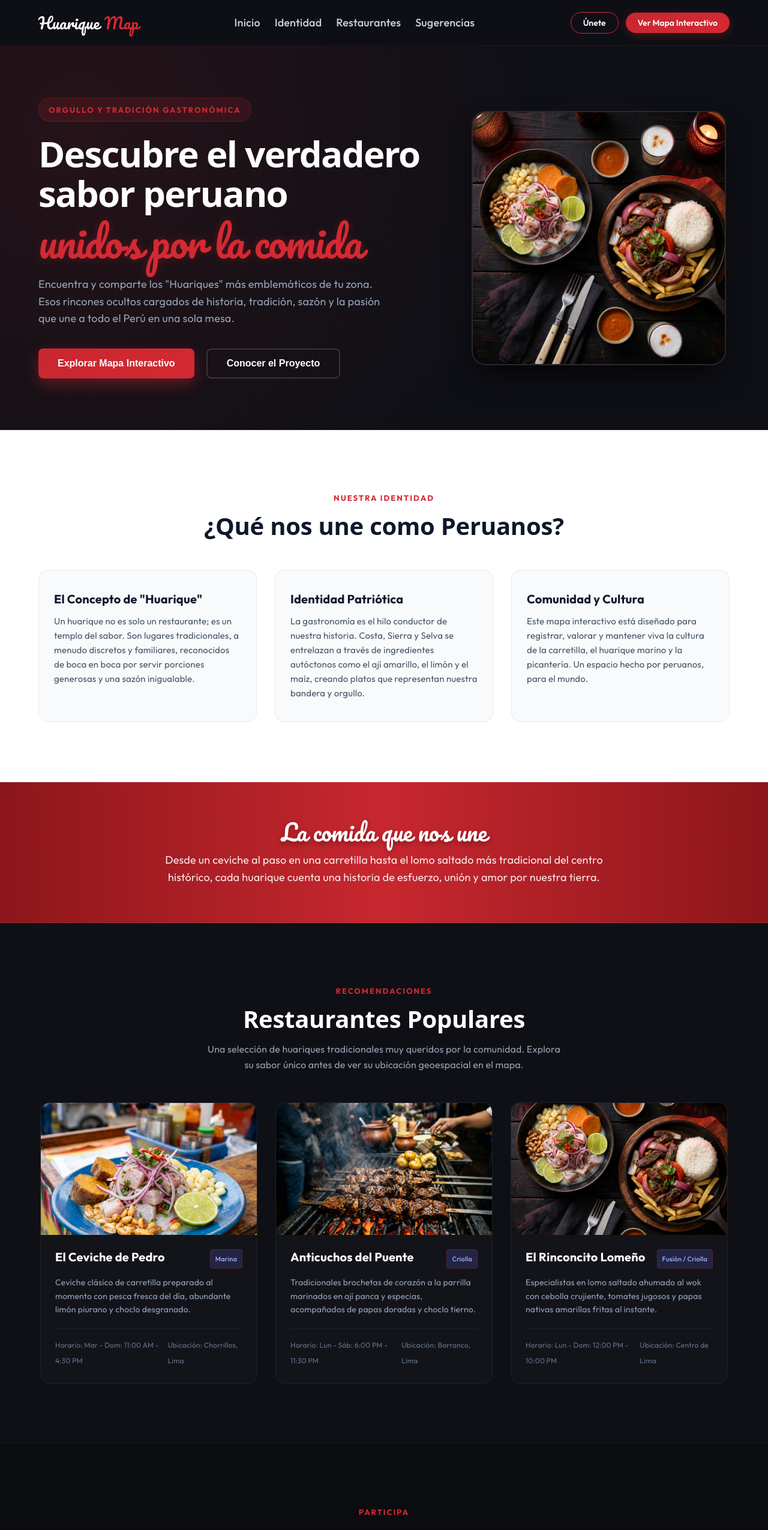
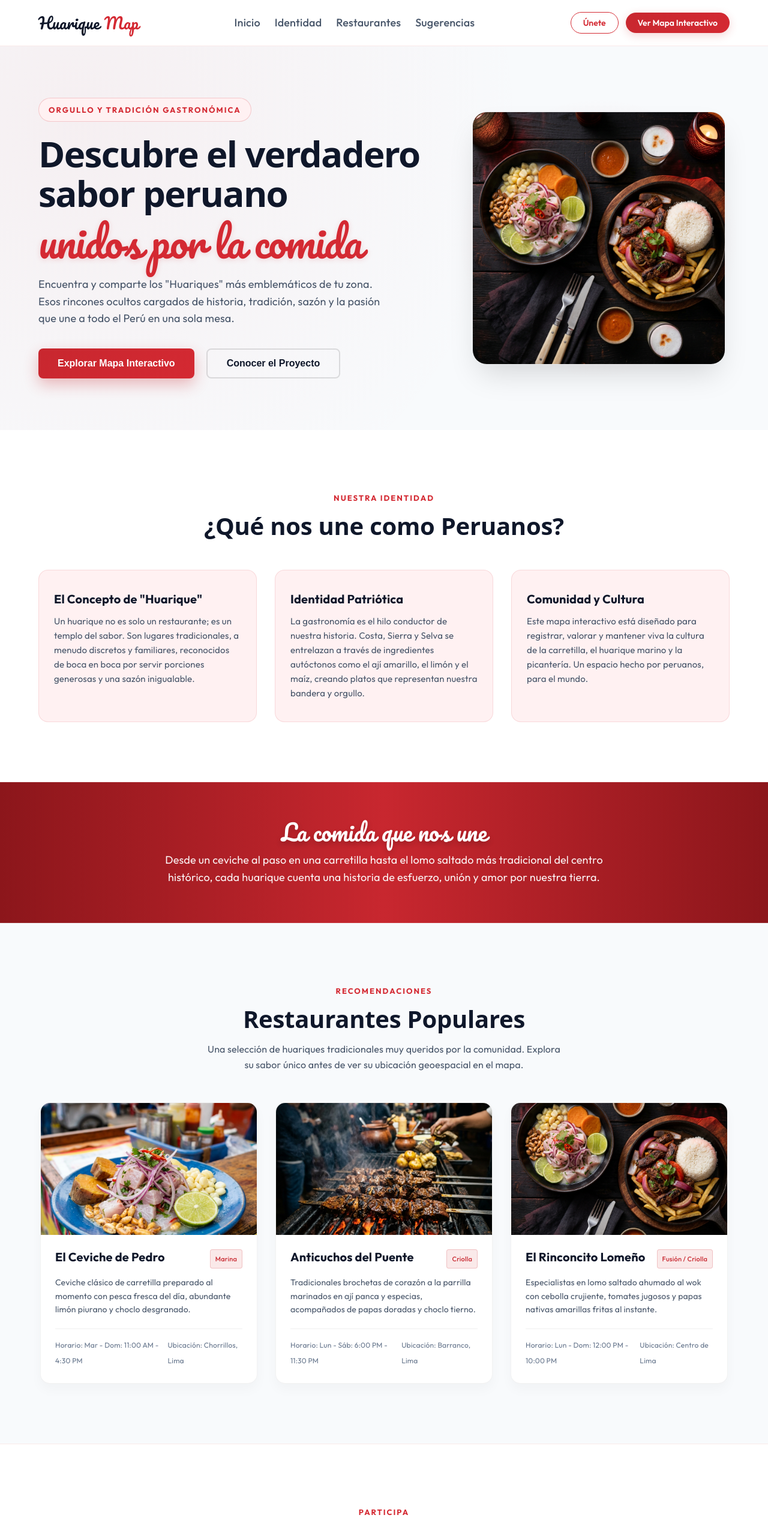
Before and after one commit to ChethhSito/HuariqueMapsFront, a React (Vite) app: page / in a window 1280 px wide. Shown: the top 2551 px of the page at 60% size. Built offline with nearby package versions, Linux system fonts and the light colour scheme.

Commit message:
Refactor: Convert entire frontend (Landing Page and Map Explorer) to a premium light theme with Peruvian flag inspired layout

```diff
--- a/src/components/LandingPage.css
+++ b/src/components/LandingPage.css
@@ -4,15 +4,20 @@
   --peru-red: #c8272f;
   --peru-red-bright: #d42932;
   --peru-red-dark: #8c161b;
+  --peru-red-light: #fff1f2;
   --peru-white: #ffffff;
+  --peru-bg: #f8fafc;
+  --peru-text: #475569;
+  --peru-text-dark: #0f172a;
+  --peru-border: rgba(200, 39, 47, 0.1);
   --font-title: 'Pacifico', cursive;
   --font-sans: 'Outfit', sans-serif;
 }
 
 .landing-container {
   font-family: var(--font-sans);
-  background: #0f1016;
-  color: #f8fafc;
+  background: var(--peru-bg);
+  color: var(--peru-text);
   min-height: 100vh;
   width: 100%;
   overflow-x: hidden;
@@ -26,20 +31,20 @@
   justify-content: space-between;
   align-items: center;
   padding: 20px 5%;
-  background: rgba(15, 16, 22, 0.85);
+  background: rgba(255, 255, 255, 0.9);
   backdrop-filter: blur(12px);
   -webkit-backdrop-filter: blur(12px);
   position: sticky;
   top: 0;
   z-index: 100;
-  border-bottom: 1px solid rgba(200, 39, 47, 0.15);
+  border-bottom: 1px solid var(--peru-border);
   box-sizing: border-box;
 }
 
 .nav-logo {
   font-family: var(--font-title);
   font-size: 26px;
-  color: var(--peru-white);
+  color: var(--peru-text-dark);
   text-decoration: none;
   display: flex;
   align-items: center;
@@ -56,7 +61,7 @@
 }
 
 .nav-link {
-  color: #cbd5e1;
+  color: var(--peru-text);
   text-decoration: none;
   font-weight: 500;
   transition: color 0.3s;
@@ -76,7 +81,7 @@
 /* Join button */
 .btn-join {
   background: transparent;
-  color: var(--peru-white);
+  color: var(--peru-red-bright);
   border: 1.5px solid var(--peru-red-bright);
   padding: 8px 20px;
   border-radius: 9999px;
@@ -89,7 +94,8 @@
 
 .btn-join:hover {
   background: var(--peru-red-bright);
-  box-shadow: 0 0 15px rgba(212, 41, 50, 0.4);
+  color: var(--peru-white);
+  box-shadow: 0 0 15px rgba(212, 41, 50, 0.2);
 }
 
 .btn-nav-map {
@@ -100,7 +106,7 @@
   font-weight: 600;
   border: none;
   cursor: pointer;
-  box-shadow: 0 4px 15px rgba(200, 39, 47, 0.3);
+  box-shadow: 0 4px 15px rgba(200, 39, 47, 0.2);
   transition: transform 0.2s, box-shadow 0.2s;
   font-family: var(--font-sans);
   font-size: 14px;
@@ -108,7 +114,7 @@
 
 .btn-nav-map:hover {
   transform: translateY(-2px);
-  box-shadow: 0 6px 20px rgba(200, 39, 47, 0.5);
+  box-shadow: 0 6px 20px rgba(200, 39, 47, 0.4);
 }
 
 /* Hero Section */
@@ -119,7 +125,7 @@
   padding: 80px 5%;
   min-height: 80vh;
   position: relative;
-  background: radial-gradient(circle at 10% 20%, rgba(200, 39, 47, 0.12) 0%, transparent 60%);
+  background: radial-gradient(circle at 10% 20%, rgba(200, 39, 47, 0.05) 0%, transparent 60%);
   gap: 60px;
   box-sizing: border-box;
 }
@@ -136,11 +142,11 @@
   text-transform: uppercase;
   letter-spacing: 2px;
   color: var(--peru-red-bright);
-  background: rgba(200, 39, 47, 0.15);
+  background: var(--peru-red-light);
   padding: 6px 16px;
   border-radius: 9999px;
   margin-bottom: 20px;
-  border: 1px solid rgba(200, 39, 47, 0.25);
+  border: 1px solid rgba(200, 39, 47, 0.2);
 }
 
 .hero-title {
@@ -148,7 +154,7 @@
   font-weight: 800;
   line-height: 1.1;
   margin: 0 0 20px 0;
-  color: var(--peru-white);
+  color: var(--peru-text-dark);
 }
 
 .hero-title span {
@@ -158,12 +164,12 @@
   display: block;
   font-size: 68px;
   margin-top: 10px;
-  text-shadow: 0 0 15px rgba(200, 39, 47, 0.3);
+  text-shadow: 0 2px 10px rgba(200, 39, 47, 0.15);
 }
 
 .hero-desc {
   font-size: 18px;
-  color: #94a3b8;
+  color: var(--peru-text);
   line-height: 1.6;
   margin-bottom: 35px;
   max-width: 580px;
@@ -183,30 +189,30 @@
   font-size: 16px;
   border: none;
   cursor: pointer;
-  box-shadow: 0 10px 25px rgba(200, 39, 47, 0.4);
+  box-shadow: 0 10px 25px rgba(200, 39, 47, 0.3);
   transition: all 0.3s;
 }
 
 .btn-primary:hover {
   transform: translateY(-3px);
-  box-shadow: 0 15px 30px rgba(200, 39, 47, 0.6);
+  box-shadow: 0 15px 30px rgba(200, 39, 47, 0.5);
 }
 
 .btn-secondary {
   background: transparent;
-  color: var(--peru-white);
+  color: var(--peru-text-dark);
   padding: 14px 32px;
   border-radius: 8px;
   font-weight: 700;
   font-size: 16px;
-  border: 2px solid rgba(255, 255, 255, 0.15);
+  border: 2px solid rgba(0, 0, 0, 0.12);
   cursor: pointer;
   transition: all 0.3s;
 }
 
 .btn-secondary:hover {
-  background: rgba(255, 255, 255, 0.05);
-  border-color: var(--peru-white);
+  background: rgba(0, 0, 0, 0.03);
+  border-color: var(--peru-text-dark);
 }
 
 .hero-image-wrapper {
@@ -220,7 +226,7 @@
   position: absolute;
   width: 110%;
   height: 110%;
-  background: radial-gradient(circle, rgba(200, 39, 47, 0.2) 0%, transparent 70%);
+  background: radial-gradient(circle, rgba(200, 39, 47, 0.12) 0%, transparent 70%);
   top: -5%;
   left: -5%;
   z-index: 1;
@@ -230,8 +236,8 @@
   width: 100%;
   max-width: 420px;
   border-radius: 24px;
-  border: 2px solid rgba(250, 250, 250, 0.1);
-  box-shadow: 0 25px 50px -12px rgba(0, 0, 0, 0.8);
+  border: 1.5px solid rgba(0, 0, 0, 0.06);
+  box-shadow: 0 25px 50px -12px rgba(0, 0, 0, 0.15);
   position: relative;
   z-index: 2;
   transition: transform 0.5s ease;
@@ -244,9 +250,9 @@
 /* Concept Section (White background) */
 .concept-section {
   padding: 100px 5%;
-  background: #ffffff;
+  background: var(--peru-white);
   text-align: center;
-  color: #1e293b;
+  color: var(--peru-text);
   box-sizing: border-box;
 }
 
@@ -264,11 +270,7 @@
   font-size: 40px;
   font-weight: 800;
   margin: 0 0 50px 0;
-  color: var(--peru-white);
-}
-
-.concept-section .section-title {
-  color: #0f172a;
+  color: var(--peru-text-dark);
 }
 
 .concept-grid {
@@ -282,8 +284,8 @@
   flex: 1;
   min-width: 280px;
   max-width: 360px;
-  background: #f8fafc;
-  border: 1px solid rgba(0, 0, 0, 0.06);
+  background: var(--peru-red-light);
+  border: 1px solid rgba(200, 39, 47, 0.12);
   border-radius: 16px;
   padding: 35px 25px;
   transition: all 0.3s;
@@ -292,21 +294,21 @@
 
 .concept-card:hover {
   transform: translateY(-10px);
-  background: rgba(200, 39, 47, 0.04);
+  background: #ffe4e6;
   border-color: rgba(200, 39, 47, 0.3);
-  box-shadow: 0 15px 30px rgba(200, 39, 47, 0.15);
+  box-shadow: 0 15px 30px rgba(200, 39, 47, 0.12);
 }
 
 .concept-card-title {
   font-size: 20px;
   font-weight: 700;
-  color: #0f172a;
+  color: var(--peru-text-dark);
   margin: 0 0 12px 0;
 }
 
 .concept-card-desc {
   font-size: 15px;
-  color: #475569;
+  color: var(--peru-text);
   line-height: 1.6;
   margin: 0;
 }
@@ -326,12 +328,12 @@
   font-size: 38px;
   color: var(--peru-white);
   margin: 0 0 10px 0;
-  text-shadow: 0 4px 10px rgba(0, 0, 0, 0.3);
+  text-shadow: 0 4px 10px rgba(0, 0, 0, 0.2);
 }
 
 .banner-desc {
   font-size: 18px;
-  color: rgba(255, 255, 255, 0.9);
+  color: rgba(255, 255, 255, 0.95);
   max-width: 780px;
   margin: 0 auto;
   line-height: 1.6;
@@ -340,7 +342,7 @@
 /* Restaurants Section Container */
 .restaurants-section {
   padding: 100px 5%;
-  background: #0f1016;
+  background: var(--peru-bg);
   text-align: center;
   box-sizing: border-box;
 }
@@ -351,7 +353,7 @@
 
 .restaurants-section-desc {
   font-size: 16px;
-  color: #94a3b8;
+  color: var(--peru-text);
   max-width: 600px;
   margin: 0 auto 50px auto;
   line-height: 1.6;
@@ -366,19 +368,20 @@
 
 .restaurant-card {
   width: 360px;
-  background: rgba(255, 255, 255, 0.02);
-  border: 1px solid rgba(255, 255, 255, 0.05);
+  background: var(--peru-white);
+  border: 1.5px solid rgba(0, 0, 0, 0.05);
   border-radius: 16px;
   overflow: hidden;
   transition: all 0.3s ease;
   display: flex;
   flex-direction: column;
+  box-shadow: 0 10px 20px rgba(0, 0, 0, 0.03);
 }
 
 .restaurant-card:hover {
   transform: translateY(-8px);
-  border-color: rgba(200, 39, 47, 0.3);
-  box-shadow: 0 20px 40px rgba(0, 0, 0, 0.4);
+  border-color: rgba(200, 39, 47, 0.25);
+  box-shadow: 0 20px 40px rgba(200, 39, 47, 0.08);
 }
 
 .restaurant-img-wrapper {
@@ -417,7 +420,7 @@
 .restaurant-card-title {
   font-size: 20px;
   font-weight: 700;
-  color: var(--peru-white);
+  color: var(--peru-text-dark);
   margin: 0;
 }
 
@@ -426,22 +429,22 @@
   font-size: 11px;
   padding: 2px 8px;
   border-radius: 4px;
-  background: rgba(200, 39, 47, 0.15);
-  color: #f87171;
+  background: var(--peru-red-light);
+  color: var(--peru-red-bright);
   font-weight: 600;
-  border: 1px solid rgba(200, 39, 47, 0.3);
+  border: 1px solid rgba(200, 39, 47, 0.2);
 }
 
 .restaurant-card-desc {
   font-size: 14px;
-  color: #94a3b8;
+  color: var(--peru-text);
   line-height: 1.6;
   margin: 0 0 20px 0;
   flex: 1;
 }
 
 .restaurant-card-footer {
-  border-top: 1px solid rgba(255, 255, 255, 0.06);
+  border-top: 1px solid rgba(0, 0, 0, 0.06);
   padding-top: 14px;
   display: flex;
   justify-content: space-between;
@@ -452,20 +455,20 @@
 /* Suggestions Box Section */
 .suggestions-section {
   padding: 100px 5%;
-  background: #0b0c10;
+  background: var(--peru-white);
   text-align: center;
-  border-top: 1px solid rgba(255, 255, 255, 0.03);
+  border-top: 1px solid var(--peru-border);
   box-sizing: border-box;
 }
 
 .suggestions-card {
   max-width: 580px;
   margin: 0 auto;
-  background: rgba(255, 255, 255, 0.02);
-  border: 1px solid rgba(200, 39, 47, 0.15);
+  background: var(--peru-bg);
+  border: 1.5px solid var(--peru-border);
   border-radius: 16px;
   padding: 40px;
-  box-shadow: 0 15px 30px rgba(0, 0, 0, 0.3);
+  box-shadow: 0 10px 30px rgba(0, 0, 0, 0.04);
   text-align: left;
   box-sizing: border-box;
 }
@@ -473,14 +476,14 @@
 .suggestions-title {
   font-size: 24px;
   font-weight: 700;
-  color: var(--peru-white);
+  color: var(--peru-text-dark);
   margin: 0 0 10px 0;
   text-align: center;
 }
 
 .suggestions-desc {
   font-size: 14px;
-  color: #94a3b8;
+  color: var(--peru-text);
   text-align: center;
   margin-bottom: 30px;
   line-height: 1.5;
@@ -496,16 +499,16 @@
   font-weight: 600;
   text-transform: uppercase;
   letter-spacing: 1px;
-  color: #94a3b8;
+  color: #64748b;
   margin-bottom: 8px;
 }
 
 .form-input, .form-textarea {
   width: 100%;
-  background: rgba(15, 16, 22, 0.6);
-  border: 1px solid rgba(255, 255, 255, 0.08);
+  background: var(--peru-white);
+  border: 1px solid rgba(0, 0, 0, 0.12);
   border-radius: 8px;
-  color: var(--peru-white);
+  color: var(--peru-text-dark);
   padding: 12px 16px;
   font-family: var(--font-sans);
   font-size: 14px;
@@ -516,8 +519,8 @@
 .form-input:focus, .form-textarea:focus {
   outline: none;
   border-color: var(--peru-red-bright);
-  box-shadow: 0 0 8px rgba(212, 41, 50, 0.2);
-  background: rgba(15, 16, 22, 0.9);
+  box-shadow: 0 0 8px rgba(212, 41, 50, 0.15);
+  background: var(--peru-white);
 }
 
 .form-textarea {
@@ -535,19 +538,19 @@
   font-weight: 700;
   font-size: 15px;
   cursor: pointer;
-  box-shadow: 0 4px 15px rgba(200, 39, 47, 0.3);
+  box-shadow: 0 4px 15px rgba(200, 39, 47, 0.2);
   transition: all 0.3s;
 }
 
 .btn-submit:hover {
   transform: translateY(-2px);
-  box-shadow: 0 6px 20px rgba(200, 39, 47, 0.5);
+  box-shadow: 0 6px 20px rgba(200, 39, 47, 0.4);
 }
 
 .success-message {
-  background: rgba(16, 185, 129, 0.1);
-  border: 1px solid rgba(16, 185, 129, 0.3);
-  color: #34d399;
+  background: rgba(16, 185, 129, 0.08);
+  border: 1px solid rgba(16, 185, 129, 0.25);
+  color: #059669;
   padding: 16px;
   border-radius: 8px;
   text-align: center;
@@ -555,10 +558,10 @@
   font-size: 15px;
 }
 
-/* Improved Footer Styling */
+/* Improved Footer Styling (grounding dark look, representing flag contrast at bottom) */
 .footer {
-  background: #07080b;
-  border-top: 1px solid rgba(200, 39, 47, 0.15);
+  background: #0f1016;
+  border-top: 1.5px solid var(--peru-red-bright);
   padding: 60px 5% 30px 5%;
   color: #94a3b8;
   font-size: 14px;
--- a/src/components/MapShell.css
+++ b/src/components/MapShell.css
@@ -9,13 +9,13 @@
   margin: 0;
   border-radius: 16px;
   overflow: hidden;
-  background: rgba(22, 23, 29, 0.85);
+  background: #ffffff;
   backdrop-filter: blur(16px);
   -webkit-backdrop-filter: blur(16px);
-  border: 1px solid rgba(255, 255, 255, 0.08);
-  box-shadow: 0 20px 40px rgba(0, 0, 0, 0.5);
+  border: 1px solid rgba(0, 0, 0, 0.08);
+  box-shadow: 0 20px 40px rgba(0, 0, 0, 0.06);
   font-family: system-ui, -apple-system, sans-serif;
-  color: #e2e8f0;
+  color: #334155;
 }
 
 .dashboard-header {
@@ -23,8 +23,8 @@
   justify-content: space-between;
   align-items: center;
   padding: 16px 24px;
-  background: rgba(30, 41, 59, 0.5);
-  border-bottom: 1px solid rgba(255, 255, 255, 0.08);
+  background: #fff1f2;
+  border-bottom: 1px solid rgba(200, 39, 47, 0.12);
 }
 
 .brand {
@@ -33,15 +33,10 @@
   gap: 10px;
 }
 
-.logo-icon {
-  font-size: 24px;
-  animation: bounce 2s infinite;
-}
-
 .brand-title {
   font-size: 20px;
   font-weight: 700;
-  background: linear-gradient(135deg, #c084fc 0%, #6366f1 100%);
+  background: linear-gradient(135deg, #c8272f 0%, #d42932 100%);
   -webkit-background-clip: text;
   -webkit-text-fill-color: transparent;
   margin: 0;
@@ -55,7 +50,7 @@
   font-weight: 500;
   padding: 6px 12px;
   border-radius: 9999px;
-  background: rgba(255, 255, 255, 0.05);
+  background: rgba(0, 0, 0, 0.03);
 }
 
 .status-dot {
@@ -86,8 +81,8 @@
 /* Sidebar Styling */
 .sidebar {
   width: 380px;
-  background: rgba(15, 23, 42, 0.4);
-  border-right: 1px solid rgba(255, 255, 255, 0.08);
+  background: #f8fafc;
+  border-right: 1px solid rgba(0, 0, 0, 0.08);
   display: flex;
   flex-direction: column;
   overflow-y: auto;
@@ -97,9 +92,9 @@
   padding: 16px 20px;
   font-size: 16px;
   font-weight: 600;
-  border-bottom: 1px solid rgba(255, 255, 255, 0.05);
+  border-bottom: 1px solid rgba(0, 0, 0, 0.06);
   margin: 0;
-  color: #94a3b8;
+  color: #475569;
 }
 
 .huariques-list {
@@ -112,7 +107,7 @@
 
 .huarique-item {
   padding: 18px 20px;
-  border-bottom: 1px solid rgba(255, 255, 255, 0.04);
+  border-bottom: 1px solid rgba(0, 0, 0, 0.05);
   cursor: pointer;
   transition: all 0.2s ease;
   display: flex;
@@ -122,18 +117,18 @@
 }
 
 .huarique-item:hover {
-  background: rgba(255, 255, 255, 0.03);
+  background: rgba(200, 39, 47, 0.02);
 }
 
 .huarique-item.active {
-  background: rgba(192, 132, 252, 0.1);
-  border-left: 4px solid #c084fc;
+  background: rgba(200, 39, 47, 0.06);
+  border-left: 4px solid #c8272f;
 }
 
 .huarique-name {
   font-size: 16px;
   font-weight: 600;
-  color: #fff;
+  color: #0f172a;
   margin: 0;
 }
 
@@ -142,15 +137,15 @@
   font-size: 11px;
   padding: 2px 8px;
   border-radius: 4px;
-  background: rgba(99, 102, 241, 0.2);
-  color: #a5b4fc;
+  background: rgba(200, 39, 47, 0.1);
+  color: #c8272f;
   align-self: flex-start;
   font-weight: 500;
 }
 
 .huarique-desc {
   font-size: 13px;
-  color: #94a3b8;
+  color: #475569;
   line-height: 1.4;
   margin: 4px 0;
 }
@@ -163,14 +158,14 @@
   margin-top: 4px;
 }
 
-/* Map Shell Styling */
+/* Map Shell Styling (Light Theme) */
 .map-shell {
   flex: 1;
-  background-color: #0b0f19;
+  background-color: #f1f5f9;
   background-image:
-    radial-gradient(rgba(255, 255, 255, 0.03) 1px, transparent 0),
-    linear-gradient(to right, rgba(255, 255, 255, 0.01) 1px, transparent 1px),
-    linear-gradient(to bottom, rgba(255, 255, 255, 0.01) 1px, transparent 1px);
+    radial-gradient(rgba(0, 0, 0, 0.03) 1.5px, transparent 0),
+    linear-gradient(to right, rgba(0, 0, 0, 0.015) 1px, transparent 1px),
+    linear-gradient(to bottom, rgba(0, 0, 0, 0.015) 1px, transparent 1px);
   background-size: 24px 24px, 48px 48px, 48px 48px;
   position: relative;
   overflow: hidden;
@@ -185,7 +180,7 @@
   left: 10px;
   font-family: monospace;
   font-size: 11px;
-  color: #334155;
+  color: #94a3b8;
   pointer-events: none;
   display: flex;
   flex-direction: column;
@@ -197,13 +192,14 @@
   position: absolute;
   bottom: 15px;
   right: 15px;
-  background: rgba(15, 23, 42, 0.7);
+  background: rgba(255, 255, 255, 0.9);
   padding: 6px 12px;
   border-radius: 6px;
   font-family: monospace;
   font-size: 12px;
-  color: #c084fc;
-  border: 1px solid rgba(255, 255, 255, 0.05);
+  color: #c8272f;
+  border: 1px solid rgba(0, 0, 0, 0.06);
+  box-shadow: 0 4px 10px rgba(0, 0, 0, 0.03);
 }
 
 .map-placeholder-title {
@@ -212,7 +208,7 @@
   font-size: 14px;
   font-weight: 500;
   letter-spacing: 1.5px;
-  color: #475569;
+  color: #94a3b8;
   text-transform: uppercase;
   pointer-events: none;
 }
@@ -223,7 +219,7 @@
   width: 80%;
   height: 80%;
   opacity: 0.15;
-  stroke: #4f46e5;
+  stroke: #c8272f;
   stroke-width: 1.5;
   fill: none;
   pointer-events: none;
@@ -240,7 +236,7 @@
 
 .map-pin:hover .pin-marker {
   transform: scale(1.2);
-  filter: brightness(1.2);
+  filter: brightness(1.1);
 }
 
 .map-pin.active {
@@ -255,7 +251,7 @@
   width: 36px;
   height: 36px;
   border-radius: 50%;
-  background: rgba(192, 132, 252, 0.4);
+  background: rgba(200, 39, 47, 0.2);
   animation: pulse 1.8s infinite ease-out;
   pointer-events: none;
 }
@@ -264,17 +260,17 @@
   position: relative;
   width: 16px;
   height: 16px;
-  background: radial-gradient(circle, #f472b6 0%, #c084fc 100%);
+  background: radial-gradient(circle, #f87171 0%, #c8272f 100%);
   border: 2px solid #fff;
   border-radius: 50%;
-  box-shadow: 0 0 12px #c084fc;
+  box-shadow: 0 0 10px rgba(200, 39, 47, 0.3);
   transition: transform 0.2s ease;
 }
 
 .map-pin.active .pin-marker {
-  background: radial-gradient(circle, #f43f5e 0%, #e11d48 100%);
+  background: radial-gradient(circle, #ef4444 0%, #d42932 100%);
   transform: scale(1.3);
-  box-shadow: 0 0 18px #f43f5e;
+  box-shadow: 0 0 16px rgba(212, 41, 50, 0.5);
   border-color: #ffe4e6;
 }
 
@@ -285,11 +281,11 @@
   left: 50%;
   transform: translateX(-50%);
   width: 220px;
-  background: #1e293b;
-  border: 1px solid rgba(255, 255, 255, 0.1);
+  background: #ffffff;
+  border: 1px solid rgba(0, 0, 0, 0.08);
   border-radius: 10px;
   padding: 12px;
-  box-shadow: 0 10px 25px rgba(0, 0, 0, 0.6);
+  box-shadow: 0 10px 25px rgba(0, 0, 0, 0.15);
   pointer-events: auto;
   z-index: 30;
   animation: fadeIn 0.25s ease-out;
@@ -299,13 +295,13 @@
 .map-popup-title {
   font-size: 14px;
   font-weight: 600;
-  color: #fff;
+  color: #0f172a;
   margin: 0 0 4px 0;
 }
 
 .map-popup-type {
   font-size: 11px;
-  color: #c084fc;
+  color: #c8272f;
   margin-bottom: 6px;
 }
 
@@ -348,25 +344,26 @@
   top: 20px;
   right: 20px;
   width: 320px;
-  background: rgba(15, 23, 42, 0.85);
-  border: 1px solid rgba(255, 255, 255, 0.08);
+  background: rgba(255, 255, 255, 0.95);
+  border: 1px solid rgba(200, 39, 47, 0.15);
   backdrop-filter: blur(8px);
+  -webkit-backdrop-filter: blur(8px);
   border-radius: 12px;
   padding: 20px;
-  box-shadow: 0 10px 30px rgba(0, 0, 0, 0.5);
+  box-shadow: 0 10px 30px rgba(0, 0, 0, 0.08);
   z-index: 25;
   text-align: left;
 }
 
 .detail-overlay h3 {
   margin: 0 0 6px 0;
-  color: #fff;
+  color: #0f172a;
   font-size: 18px;
 }
 
 .detail-overlay p {
   font-size: 13px;
-  color: #94a3b8;
+  color: #475569;
   line-height: 1.5;
   margin: 8px 0;
 }
@@ -376,7 +373,7 @@
   align-items: center;
   gap: 8px;
   font-size: 12px;
-  color: #cbd5e1;
+  color: #334155;
   margin-top: 10px;
 }
 
```
